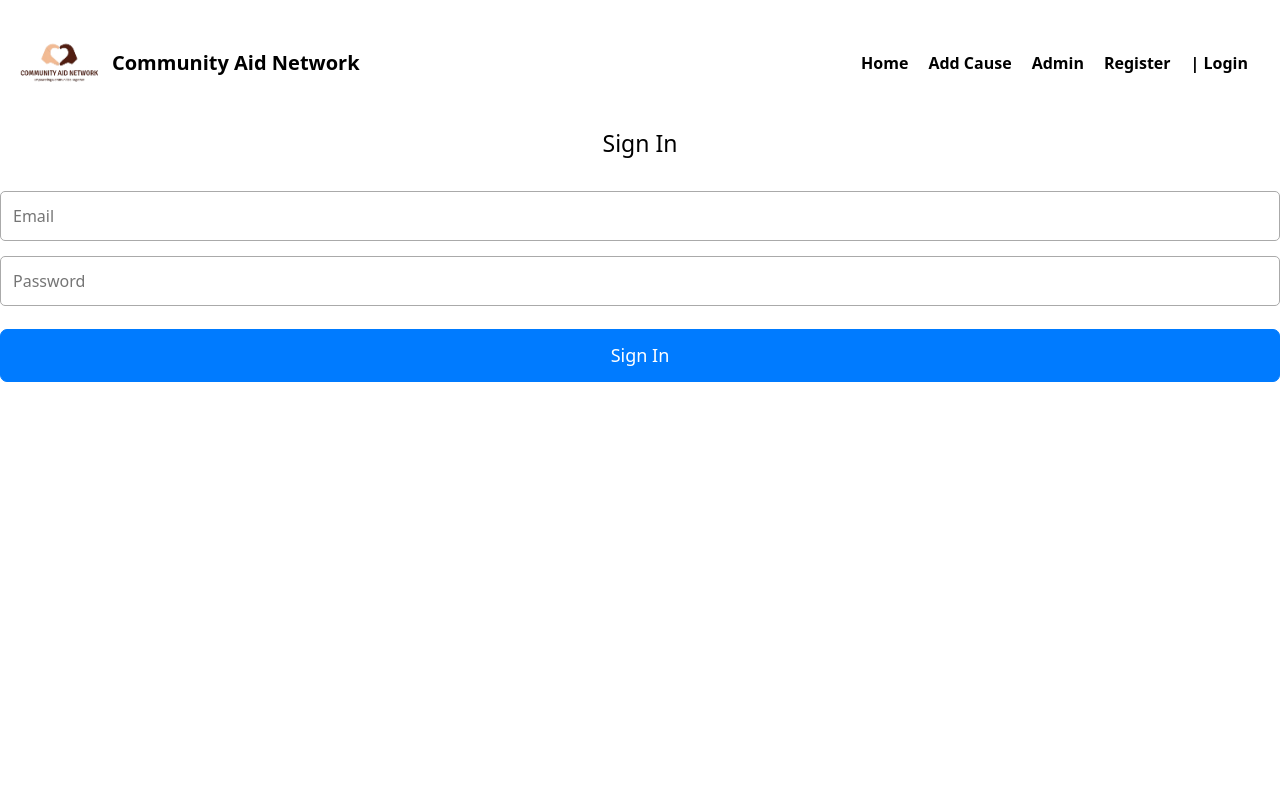
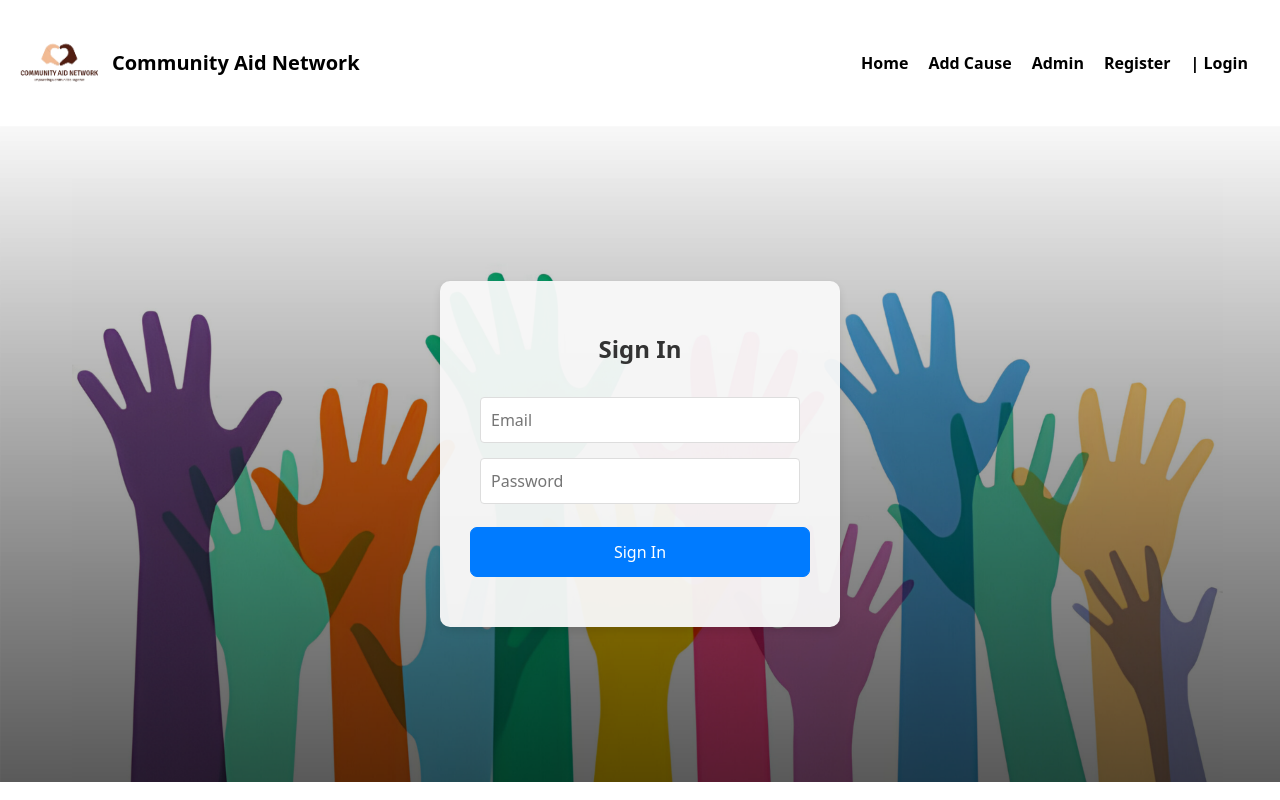
Before and after one commit to RafiaMoazum/Community-Aid-Network, a React (Vite) app in the folder frontend/: page /signin in a window 1280 px wide. Built offline with nearby package versions, Linux system fonts and the light colour scheme.

Commit message:
Styling of SignIn and Registeration Page

```diff
--- a/frontend/src/components/forms/registrationForm/index.jsx
+++ b/frontend/src/components/forms/registrationForm/index.jsx
@@ -4,6 +4,7 @@ import FormField from '../common/FormField';
 import validationSchema from './validationSchema';
 import styles from './style.module.css'
 import { registerUser } from '../../../api/registrationApi';
+import Background from '../../../assets/images/registeration-bg.png'
 
 const Signup = () => {
     const initialValues = {
@@ -35,7 +36,12 @@ const Signup = () => {
 
     return (
         <Formik initialValues={initialValues} validationSchema={validationSchema} onSubmit={handleSubmit}>
-            <Form className={styles.form}>
+            <Form className={styles.mainForm} >
+                <div className={styles.sideImage}>
+                    <img src={Background} alt="" srcset="" />
+                </div>
+                <div className={styles.formContainer}>
+                    <div className={styles.form}>
                     <p className={styles.heading}>Sign Up</p>
                     <FormField name="name" type="text" placeholder="Name" />
                     <FormField name="email" type="email" placeholder="Email" />
@@ -43,7 +49,10 @@ const Signup = () => {
                     <FormField name="contactNumber" type="text" placeholder="Contact Number" />
                     <FormField name="password" type="password" placeholder="Password" />
                     <FormField name="confirmPassword" type="password" placeholder="Confirm Password" />
-                <button type="submit" className={styles.btn}> Sign Up 5-</button>
+                    <button type="submit" className={styles.btn}> Sign Up </button>
+                    </div>
+                </div>
+
             </Form>
         </Formik>
     );
--- a/frontend/src/components/forms/registrationForm/style.module.css
+++ b/frontend/src/components/forms/registrationForm/style.module.css
@@ -1,64 +1,74 @@
-/* Container styling */
+.mainForm {
+    display: grid;
+    grid-template-columns: 1.7fr 1fr;
+    align-items: start;
+    overflow: hidden;
+}
+
+.sideImage img {
+    width: 100%;
+    max-height: 82vh;
+    object-fit: cover;
+}
+
+.formContainer {
+    display: flex;
+    flex-direction: column;
+    align-items: center;
+    justify-content: center;
+    padding: 5px 20px;
+}
+
 .form {
     display: flex;
     flex-direction: column;
     align-items: center;
-    justify-content: center;
+    padding: 50px 30px;
+    background-color: #f9f9f9;
     border: 1px solid #ccc;
-    background-color: #f7f2f2;
-    width: 90%; /* Responsive width */
-    max-width: 400px;
     border-radius: 8px;
-    padding: 20px;
-    margin: 5% auto; /* Center the form */
-    box-shadow: 0 4px 6px rgba(0, 0, 0, 0.1); /* Add some shadow for depth */
+    width: 100%;
+    max-width: 600px;
+    box-shadow: 0 4px 6px rgba(0,0,0,0.1);
 }
 
-/* Heading styling */
+
 .heading {
-    margin-bottom: 20px; /* Space below the heading */
+    font-size: 28px;
     color: #333;
+    margin-bottom: 20px;
+    font-weight: bold;
 }
 
-/* Input fields styling */
 .field {
-    width: 100%; /* Make the fields take full container widthh */
-    padding: 12px;
-    margin-bottom: 15px; /* Space between fields */
-    border: 1px solid #aaa;
-    border-radius: 5px;
-    box-sizing: border-box; /* Include padding and border in the element's total width and height */
-    background-color: #fff;
-    color: #333;
+    width: calc(100% - 20px);
+    padding: 10px 10px;
+    margin-bottom: 15px;
+    border: 1px solid #ddd;
+    border-radius: 4px;
+    box-sizing: border-box;
 }
 
-/* Button styling */
 .btn {
-    width: 100%;
-    padding: 12px;
-    margin-top: 20px; /* Space above the button */
+    width: 95%;
+    padding: 12px 20px;
+    border: none;
+    border-radius: 4px;
     background-color: #007bff;
-    color: #fff;
-    border: none;
-    border-radius: 5px;
+    color: white;
+    font-size: 16px;
+    font-weight: bold;
     cursor: pointer;
-    font-size: 16px;
-    transition: background-color 0.3s ease; /* Smooth background color change */
+    transition: background-color 0.3s, transform 0.2s;
 }
 
 .btn:hover {
-    background-color: #0056b3; /* Darken button on hover */
+    background-color: #004494;
+    transform: translateY(-2px);
 }
 
-/* Error Message styling */
-.errorMessage {
-    width: 100%;
-    margin-top: -12px;
-    margin-bottom: 12px;
-    color: #d9534f;
-    font-size: 0.875em;
-    text-align: left;
+.field:focus {
+    outline: none;
+    border-color: #007bff;
+    box-shadow: 0 0 0 2px rgba(0,123,255,.25);
 }
-
-/* Add this class to your ErrorMessage components in JSX */
-/* <ErrorMessage name="name" component="div" className="errorMessage" /> */
--- a/frontend/src/components/forms/signInForm/index.jsx
+++ b/frontend/src/components/forms/signInForm/index.jsx
@@ -31,11 +31,13 @@ const SignIn = () => {
             onSubmit={handleSubmit}
             validationSchema={loginValidationSchema}
         >
-        <Form className={styles.formContainer}>
-                <p className={styles.heading} id="heading">Sign In</p>
-                <FormField name="email" type="email" placeholder="Email" />
-                <FormField name="password" type="password" placeholder="Password" />
+            <Form className={styles.mainForm}>
+                <div className={styles.form}>
+                <p className={styles.title}>Sign In</p>
+                <FormField name="email" type="email" placeholder="Email"  />
+                <FormField name="password" type="password" placeholder="Password"  />
                 <button type="submit" className={styles.btn} id="btn">Sign In</button>
+                </div>
             </Form>
         </Formik>
     );
--- a/frontend/src/components/forms/signInForm/styles.module.css
+++ b/frontend/src/components/forms/signInForm/styles.module.css
@@ -1,70 +1,70 @@
-/* Container for the entire form to center it both vertically and horizontally */
-#signin-form {
+/* Overall layout adjustments for the sign-in form */
+.mainForm {
+  display: flex;
+  flex-direction: column;
+  justify-content: center;
+  align-items: center; /* Ensure content is centered horizontally */
+  height: 82vh; /* Full viewport height for a more immersive feel */
+  margin: 0;
+  padding: 0;
+  background-image: url('./../../../assets/images/signin-bg.png'); /* Adjust path as necessary */
+  background-size: cover; /* Cover the entire area */
+  background-position: center; /* Center the background image */
+  background-repeat: no-repeat; /* Prevent image from repeating */
+}
+
+/* Styling for the form container */
+.form {
   display: flex;
   flex-direction: column;
   align-items: center;
   justify-content: center;
-  border: 1px solid #ccc;
-  background-color: #f7f2f2;
-  width: 90%; /* Responsive width */
+  padding: 50px 30px;
+  border: none;
+  border-radius: 10px;
+  width: 90%;
   max-width: 400px;
-  border-radius: 8px;
-  padding: 20px;
-  margin: 5% auto; /* Center the form */
-  box-shadow: 0 4px 6px rgba(0, 0, 0, 0.1);
+  background-color: rgba(249, 249, 249, 0.95);
+  box-shadow: 0 4px 8px rgba(0, 0, 0, 0.1);
 }
 
-.heading {
-  font-size: 28px; /* Slightly larger font size */
+.title {
+  font-size: 24px;
   color: #333;
-  text-align: center;
-  margin-bottom: 30px; /* Increased bottom margin */
-  font-weight: 500; /* Medium font weight */
+  margin-bottom: 30px;
+  font-weight: bold;
 }
 
 .field {
-  width: 100%;
-  padding: 12px 15px; /* Adjusted padding for better spacing */
-  margin-bottom: 20px; /* Increased margin for better spacing */
-  border: 2px solid #ddd; /* Slightly thicker border with softer color */
-  border-radius: 8px; /* Rounded corners */
+  width: calc(100% - 20px);
+  padding: 12px 10px;
+  margin-bottom: 20px;
+  border: 1px solid #ddd;
+  border-radius: 4px;
   box-sizing: border-box;
-  background-color: #ffffff; /* Ensure the background is white */
-  font-size: 16px; /* Slightly larger font size for readability */
-  color: #333; /* Text color */
-}
-
-.field:focus {
-  border-color: #007bff; /* Highlight border when focused */
-  outline: none; /* Remove the default focus outline */
-}
-
-.errorMessage {
-  color: #d9534f; /* Bootstrap's danger color for consistency */
-  margin-bottom: 15px;
-  font-size: 14px; /* Smaller font size for error messages */
 }
 
 .btn {
-  width: 100%;
-  padding: 12px; /* More padding for a larger click area */
+  width: calc(100% - 20px);
+  padding: 12px 10px;
+  border: none;
+  border-radius: 4px;
   background-color: #007bff;
-  color: #ffffff;
-  border: none;
-  border-radius: 8px;
+  color: white;
+  font-size: 16px;
   cursor: pointer;
-  transition: background-color 0.3s ease, transform 0.2s ease;
-  font-size: 18px; /* Larger font size */
-  font-weight: 500; /* Medium font weight */
+  transition: background-color 0.3s, transform 0.1s ease-in-out;
 }
 
-.btn:hover, .btn:focus {
-  background-color: #0056b3; /* Darker shade on hover/focus */
-  transform: translateY(-2px); /* Slight lift on hover/focus */
+.btn:hover {
+  background-color: #0056b3;
+  transform: translateY(-2px); /* Slight upward move on hover */
 }
 
-/* Add a focus state for the fields to improve user experience */
-.field:focus {
-  border-color: #66afe9; /* Light blue border for focus */
-  box-shadow: 0 0 0 3px rgba(100, 175, 233, 0.6); /* Subtle shadow outline */
+/* Ensure to include responsiveness */
+@media (max-width: 768px) {
+  .form {
+    padding: 20px;
+    width: 95%; /* More screen-width usage on smaller devices */
+  }
 }
```
Also changed, not shown: frontend/src/assets/images/registeration-bg.png (added), frontend/src/assets/images/signin-bg.png (added). Lines whose indentation alone changed are shown as unchanged.
